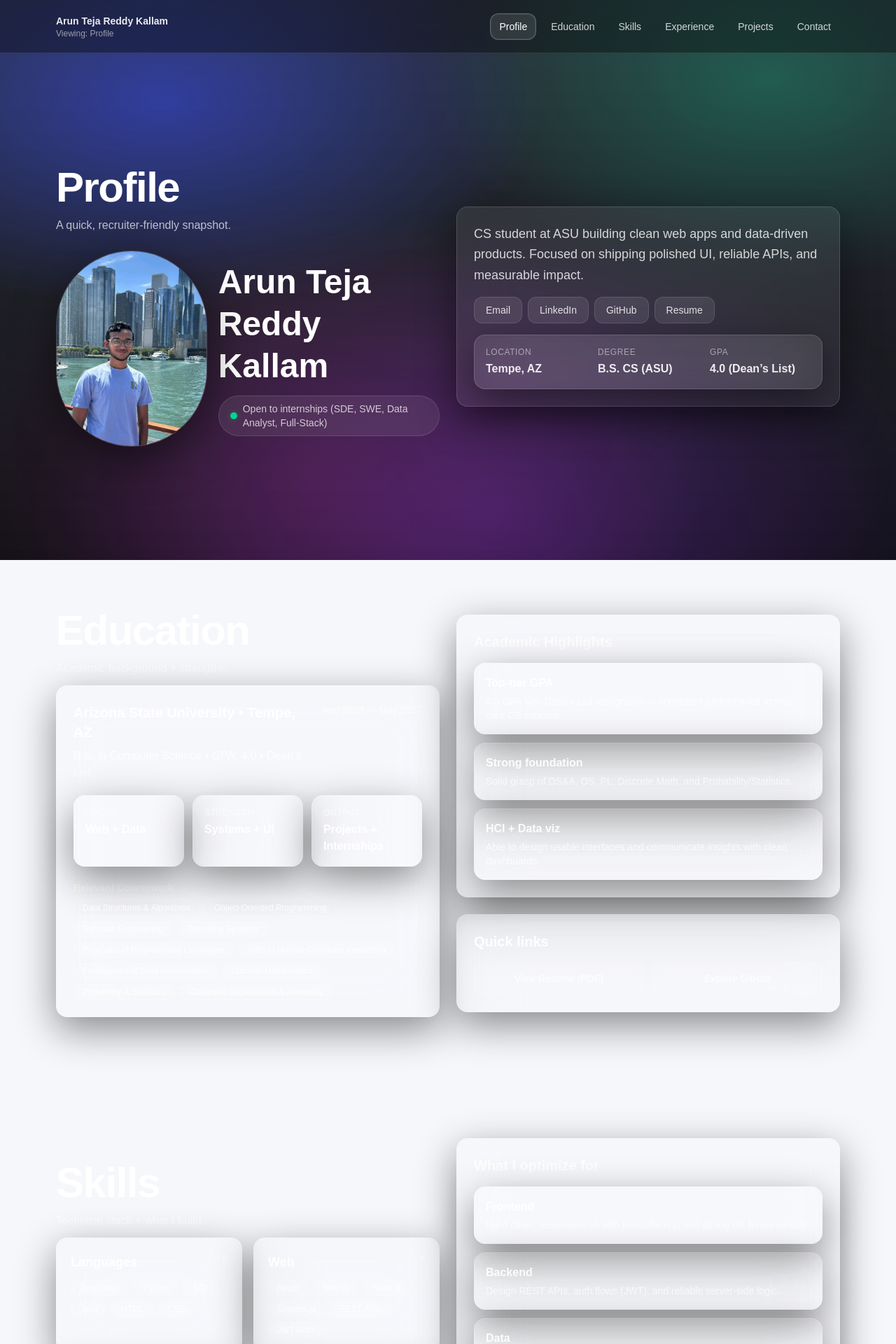
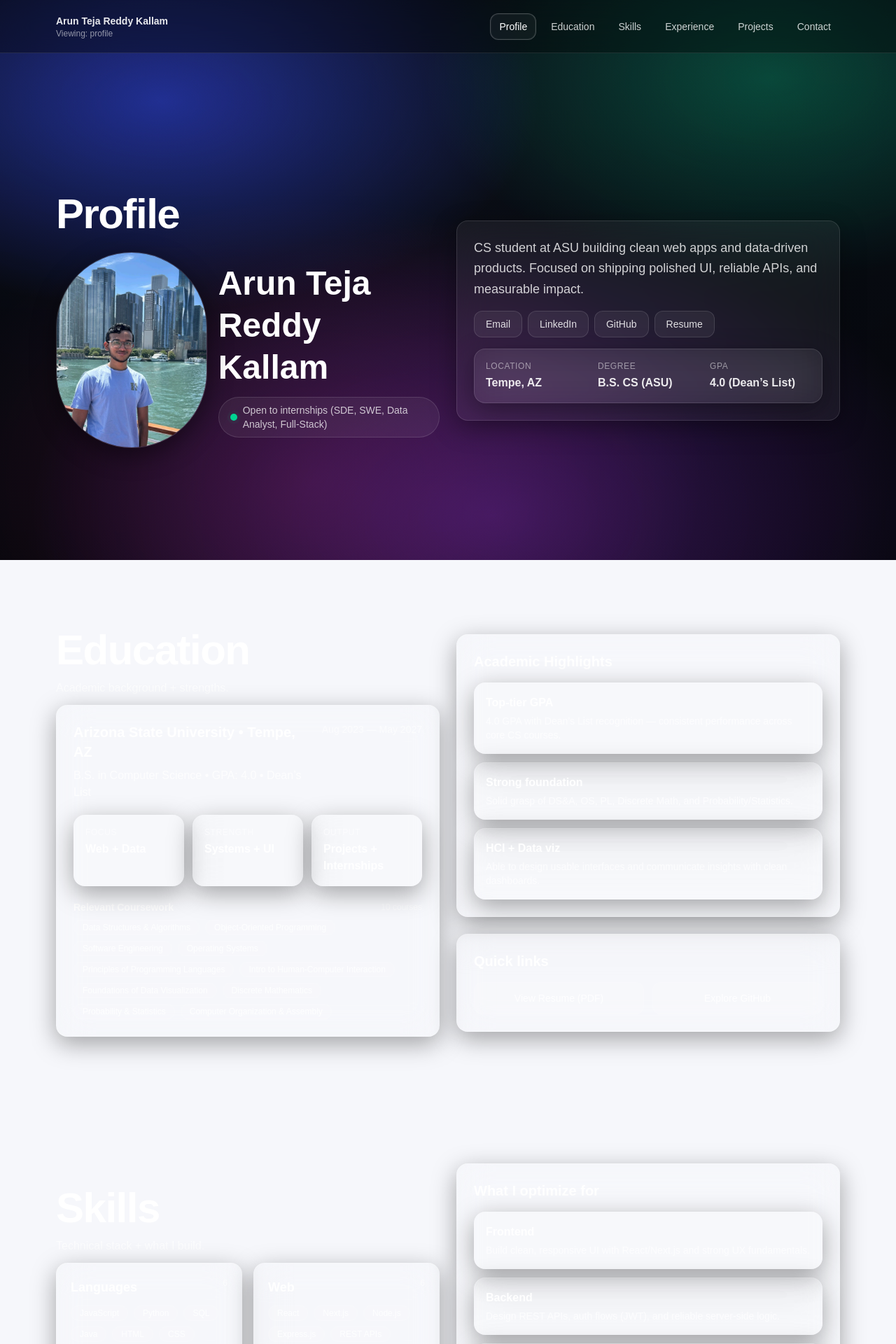
Before and after one commit to akallam04/arun-portfolio, a Next.js app: page / in a window 1280 px wide. Shown: the top 1920 px of the page at 70% size. Built offline with nearby package versions, Linux system fonts and the light colour scheme.

Commit message:
Fix background + styling

```diff
--- a/app/page.tsx
+++ b/app/page.tsx
@@ -24,7 +24,7 @@ function cn(...classes: Array<string | false | null | undefined>) {
 
 function Chip({ children }: { children: React.ReactNode }) {
   return (
-    <span className="inline-flex items-center rounded-full border border-white/12 bg-white/[0.06] px-3 py-1 text-[12px] leading-none text-white/80 backdrop-blur-md">
+    <span className="inline-flex items-center rounded-full border border-white/12 bg-white/[0.05] px-3 py-1 text-[12px] leading-none text-white/80">
       {children}
     </span>
   );
@@ -40,8 +40,7 @@ function Card({
   return (
     <div
       className={cn(
-        // Apple-ish frosted glass
-        "rounded-2xl border border-white/14 bg-white/[0.08] shadow-[0_18px_55px_rgba(0,0,0,0.45)] backdrop-blur-2xl",
+        "rounded-2xl border border-white/12 bg-white/[0.06] shadow-[0_10px_35px_rgba(0,0,0,0.35)] backdrop-blur-xl",
         className
       )}
     >
@@ -70,7 +69,7 @@ function CopyButton({ value }: { value: string }) {
           window.setTimeout(() => setCopied(false), 1200);
         } catch {}
       }}
-      className="rounded-xl border border-white/12 bg-white/[0.08] px-3 py-2 text-sm text-white/85 backdrop-blur-xl transition hover:bg-white/[0.12] hover:text-white"
+      className="rounded-xl border border-white/12 bg-white/[0.06] px-3 py-2 text-sm text-white/85 transition hover:bg-white/[0.10] hover:text-white"
     >
       {copied ? "Copied" : "Copy"}
     </button>
@@ -86,7 +85,7 @@ export default function Page() {
         key: "profile",
         label: "Profile",
         title: "Profile",
-
+        subtitle: "A quick, recruiter-friendly snapshot.",
       },
       {
         key: "education",
@@ -124,7 +123,6 @@ export default function Page() {
 
   const rootRef = useRef<HTMLDivElement | null>(null);
 
-  // callback refs — no createRef/Map TS drama
   const elByKeyRef = useRef<Record<SectionKey, HTMLElement | null>>({
     profile: null,
     education: null,
@@ -137,9 +135,11 @@ export default function Page() {
   const [active, setActive] = useState<SectionKey>("profile");
 
   useEffect(() => {
+    const root = rootRef.current;
+    if (!root) return;
+
     const obs = new IntersectionObserver(
       (entries) => {
-        // choose the most visible section
         const vis = entries
           .filter((e) => e.isIntersecting)
           .sort(
@@ -154,7 +154,7 @@ export default function Page() {
       {
         root: null,
         threshold: [0.35, 0.5, 0.65],
-        rootMargin: `-${NAV_H + 10}px 0px -35% 0px`,
+        rootMargin: `-${NAV_H + 8}px 0px -35% 0px`,
       }
     );
 
@@ -173,37 +173,32 @@ export default function Page() {
   };
 
   const hoverOnly =
-    "border-transparent bg-transparent text-white/80 hover:border-white/16 hover:bg-white/[0.09] hover:text-white";
+    "border-transparent bg-transparent text-white/80 hover:border-white/16 hover:bg-white/[0.07] hover:text-white";
 
   const activeStyle =
-    "border-white/22 bg-white/[0.10] text-white shadow-[0_0_0_1px_rgba(255,255,255,0.07)_inset]";
-
-  const activeLabel =
-    sections.find((s) => s.key === active)?.label ?? active;
-
-  // shared section height: one “screen” under the nav
-  const sectionMinH = `calc(100vh - ${NAV_H}px)`;
-
-  // shared “Contact-like” frame: centered content and consistent spacing
-  const SectionFrame = ({ children }: { children: React.ReactNode }) => (
-    <div
-      className="mx-auto w-full max-w-6xl px-4"
-      style={{ minHeight: sectionMinH }}
-    >
-      <div className="flex min-h-[inherit] items-center py-10">
-        <div className="w-full">{children}</div>
-      </div>
-    </div>
-  );
+    "border-white/22 bg-white/[0.04] text-white shadow-[0_0_0_1px_rgba(255,255,255,0.05)_inset]";
 
   return (
     <div ref={rootRef} className="min-h-screen text-white">
-      {/* Background comes from layout.tsx + globals.css (.bg-apple).
-          Nothing else needed here. */}
+      {/* ✅ Background COLORS ONLY (premium blue → green + purple base) */}
+      <div className="pointer-events-none fixed inset-0 -z-10">
+        <div
+          className="absolute inset-0"
+          style={{
+            background:
+              "radial-gradient(1100px 700px at 18% 18%, rgba(90,110,255,0.28), transparent 60%)," +
+              "radial-gradient(1000px 700px at 82% 20%, rgba(30,210,160,0.22), transparent 60%)," +
+              "radial-gradient(1200px 850px at 50% 92%, rgba(210,60,255,0.18), transparent 65%)," +
+              "linear-gradient(180deg, rgba(0,0,0,0.92), rgba(0,0,0,0.96))",
+            filter: "saturate(115%)",
+          }}
+        />
+        <div className="absolute inset-0 bg-[radial-gradient(circle_at_50%_30%,rgba(255,255,255,0.06),transparent_55%)]" />
+      </div>
 
       {/* Top Nav */}
       <header
-        className="sticky top-0 z-50 border-b border-white/10 bg-black/35 backdrop-blur-2xl"
+        className="sticky top-0 z-50 border-b border-white/10 bg-black/35 backdrop-blur-xl"
         style={{ height: NAV_H }}
       >
         <div className="mx-auto flex h-full w-full max-w-6xl items-center justify-between gap-3 px-4">
@@ -212,7 +207,7 @@ export default function Page() {
               Arun Teja Reddy Kallam
             </div>
             <div className="truncate text-xs text-white/55">
-              Viewing: {activeLabel}
+              Viewing: {active}
             </div>
           </div>
 
@@ -238,29 +233,30 @@ export default function Page() {
         </div>
       </header>
 
-      {/* Snap fixes “sections merging” and makes each section behave like Contact */}
-      <main className="snap-y snap-mandatory">
+      <main className="mx-auto w-full max-w-6xl px-4">
+        <div className="space-y-12 py-10">
           {/* PROFILE */}
           <section
             data-key="profile"
             ref={(el) => {
               elByKeyRef.current.profile = el;
             }}
-          className="snap-start"
+            className="scroll-mt-[90px]"
             style={{ scrollMarginTop: NAV_H + 18 }}
           >
-          <SectionFrame>
-            <div className="grid items-center gap-6 lg:grid-cols-2">
+            <div
+              className="grid items-center gap-6 lg:grid-cols-2"
+              style={{ minHeight: `calc(100vh - ${NAV_H}px - 40px)` }}
+            >
               <div className="space-y-3">
                 <h1 className="text-5xl font-semibold tracking-tight md:text-6xl">
                   Profile
                 </h1>
-                <p className="max-w-xl text-white/70">
-                  A quick, recruiter-friendly snapshot.
-                </p>
+
+                {/* ✅ removed: "A quick, recruiter-friendly snapshot." */}
 
                 <div className="mt-6 flex flex-col gap-4 sm:flex-row sm:items-center">
-                  <div className="relative h-[240px] w-[240px] overflow-hidden rounded-full border border-white/14 bg-white/[0.06] shadow-[0_18px_60px_rgba(0,0,0,0.50)] backdrop-blur-2xl md:h-[280px] md:w-[280px]">
+                  <div className="relative h-[240px] w-[240px] overflow-hidden rounded-full border border-white/14 bg-white/[0.03] shadow-[0_10px_35px_rgba(0,0,0,0.45)] md:h-[280px] md:w-[280px]">
                     <Image
                       src="/avatar.jpg"
                       alt="Arun Teja Reddy Kallam"
@@ -276,7 +272,7 @@ export default function Page() {
                       <br />
                       Kallam
                     </div>
-                    <div className="mt-3 inline-flex items-center gap-2 rounded-full border border-white/12 bg-white/[0.08] px-4 py-2 text-sm text-white/75 backdrop-blur-2xl">
+                    <div className="mt-3 inline-flex items-center gap-2 rounded-full border border-white/12 bg-white/[0.06] px-4 py-2 text-sm text-white/75">
                       <IconDot />
                       Open to internships (SDE, SWE, Data Analyst, Full-Stack)
                     </div>
@@ -295,7 +291,7 @@ export default function Page() {
                   <div className="flex flex-wrap gap-2">
                     <a
                       href="mailto:akallam04@gmail.com"
-                      className="rounded-xl border border-white/12 bg-white/[0.08] px-4 py-2 text-sm text-white/85 backdrop-blur-2xl transition hover:bg-white/[0.12] hover:text-white"
+                      className="rounded-xl border border-white/12 bg-white/[0.06] px-4 py-2 text-sm text-white/85 transition hover:bg-white/[0.10] hover:text-white"
                     >
                       Email
                     </a>
@@ -303,7 +299,7 @@ export default function Page() {
                       href="https://linkedin.com/in/akallam3"
                       target="_blank"
                       rel="noreferrer"
-                      className="rounded-xl border border-white/12 bg-white/[0.08] px-4 py-2 text-sm text-white/85 backdrop-blur-2xl transition hover:bg-white/[0.12] hover:text-white"
+                      className="rounded-xl border border-white/12 bg-white/[0.06] px-4 py-2 text-sm text-white/85 transition hover:bg-white/[0.10] hover:text-white"
                     >
                       LinkedIn
                     </a>
@@ -311,7 +307,7 @@ export default function Page() {
                       href="https://github.com/akallam04"
                       target="_blank"
                       rel="noreferrer"
-                      className="rounded-xl border border-white/12 bg-white/[0.08] px-4 py-2 text-sm text-white/85 backdrop-blur-2xl transition hover:bg-white/[0.12] hover:text-white"
+                      className="rounded-xl border border-white/12 bg-white/[0.06] px-4 py-2 text-sm text-white/85 transition hover:bg-white/[0.10] hover:text-white"
                     >
                       GitHub
                     </a>
@@ -319,7 +315,7 @@ export default function Page() {
                       href="/resume.pdf"
                       target="_blank"
                       rel="noreferrer"
-                      className="rounded-xl border border-white/12 bg-white/[0.08] px-4 py-2 text-sm text-white/85 backdrop-blur-2xl transition hover:bg-white/[0.12] hover:text-white"
+                      className="rounded-xl border border-white/12 bg-white/[0.06] px-4 py-2 text-sm text-white/85 transition hover:bg-white/[0.10] hover:text-white"
                     >
                       Resume
                     </a>
@@ -356,7 +352,6 @@ export default function Page() {
                 </div>
               </Card>
             </div>
-          </SectionFrame>
           </section>
 
           {/* EDUCATION */}
@@ -365,11 +360,13 @@ export default function Page() {
             ref={(el) => {
               elByKeyRef.current.education = el;
             }}
-          className="snap-start"
+            className="scroll-mt-[90px]"
             style={{ scrollMarginTop: NAV_H + 18 }}
           >
-          <SectionFrame>
-            <div className="grid items-center gap-6 lg:grid-cols-2">
+            <div
+              className="grid items-center gap-6 lg:grid-cols-2"
+              style={{ minHeight: `calc(100vh - ${NAV_H}px - 40px)` }}
+            >
               <div className="space-y-3">
                 <h2 className="text-5xl font-semibold tracking-tight md:text-6xl">
                   Education
@@ -425,9 +422,6 @@ export default function Page() {
                       </div>
                       <div className="text-xs text-white/55">10 courses</div>
                     </div>
-
-                    {/* Prevent overflow: internal scroll if needed */}
-                    <div className="max-h-[170px] overflow-auto pr-2">
                     <div className="flex flex-wrap gap-2">
                       <Chip>Data Structures & Algorithms</Chip>
                       <Chip>Object-Oriented Programming</Chip>
@@ -439,7 +433,6 @@ export default function Page() {
                       <Chip>Discrete Mathematics</Chip>
                       <Chip>Probability & Statistics</Chip>
                       <Chip>Computer Organization & Assembly</Chip>
-                      </div>
                     </div>
                   </div>
                 </Card>
@@ -490,7 +483,7 @@ export default function Page() {
                       href="/resume.pdf"
                       target="_blank"
                       rel="noreferrer"
-                      className="rounded-xl border border-white/12 bg-white/[0.08] px-4 py-3 text-center text-sm text-white/85 backdrop-blur-2xl transition hover:bg-white/[0.12] hover:text-white"
+                      className="rounded-xl border border-white/12 bg-white/[0.06] px-4 py-3 text-center text-sm text-white/85 transition hover:bg-white/[0.10] hover:text-white"
                     >
                       View Resume (PDF)
                     </a>
@@ -498,7 +491,7 @@ export default function Page() {
                       href="https://github.com/akallam04"
                       target="_blank"
                       rel="noreferrer"
-                      className="rounded-xl border border-white/12 bg-white/[0.08] px-4 py-3 text-center text-sm text-white/85 backdrop-blur-2xl transition hover:bg-white/[0.12] hover:text-white"
+                      className="rounded-xl border border-white/12 bg-white/[0.06] px-4 py-3 text-center text-sm text-white/85 transition hover:bg-white/[0.10] hover:text-white"
                     >
                       Explore GitHub
                     </a>
@@ -506,7 +499,6 @@ export default function Page() {
                 </Card>
               </div>
             </div>
-          </SectionFrame>
           </section>
 
           {/* SKILLS */}
@@ -515,11 +507,13 @@ export default function Page() {
             ref={(el) => {
               elByKeyRef.current.skills = el;
             }}
-          className="snap-start"
+            className="scroll-mt-[90px]"
             style={{ scrollMarginTop: NAV_H + 18 }}
           >
-          <SectionFrame>
-            <div className="grid items-center gap-6 lg:grid-cols-2">
+            <div
+              className="grid items-center gap-6 lg:grid-cols-2"
+              style={{ minHeight: `calc(100vh - ${NAV_H}px - 40px)` }}
+            >
               <div className="space-y-3">
                 <h2 className="text-5xl font-semibold tracking-tight md:text-6xl">
                   Skills
@@ -638,7 +632,6 @@ export default function Page() {
                 </Card>
               </div>
             </div>
-          </SectionFrame>
           </section>
 
           {/* EXPERIENCE */}
@@ -647,18 +640,24 @@ export default function Page() {
             ref={(el) => {
               elByKeyRef.current.experience = el;
             }}
-          className="snap-start"
+            className="scroll-mt-[90px]"
             style={{ scrollMarginTop: NAV_H + 18 }}
           >
-          <SectionFrame>
+            <div
+              className="grid items-center gap-6"
+              style={{ minHeight: `calc(100vh - ${NAV_H}px - 40px)` }}
+            >
               <div className="space-y-3">
                 <h2 className="text-5xl font-semibold tracking-tight md:text-6xl">
                   Experience
                 </h2>
                 <p className="text-white/70">Internships + measurable work.</p>
+              </div>
 
               <div className="grid gap-6 lg:grid-cols-2">
                 <Card className="p-6">
+                  <div className="flex items-start justify-between gap-4">
+                    <div className="min-w-0">
                       <div className="text-xl font-semibold text-white/92">
                         Junior Data Analyst • Food Forest AI
                       </div>
@@ -671,9 +670,10 @@ export default function Page() {
                         <Chip>Sheets/Excel</Chip>
                         <Chip>Enrichment</Chip>
                       </div>
+                    </div>
+                  </div>
 
-                  {/* Keep the section within one screen: internal scroll if needed */}
-                  <ul className="mt-5 max-h-[240px] space-y-3 overflow-auto pr-2 text-sm leading-relaxed text-white/75">
+                  <ul className="mt-5 space-y-3 text-sm leading-relaxed text-white/75">
                     <li className="flex gap-3">
                       <span className="mt-2 h-1.5 w-1.5 shrink-0 rounded-full bg-white/55" />
                       Cleaned and validated datasets for 500+ company profiles
@@ -696,6 +696,8 @@ export default function Page() {
                 </Card>
 
                 <Card className="p-6">
+                  <div className="flex items-start justify-between gap-4">
+                    <div className="min-w-0">
                       <div className="text-xl font-semibold text-white/92">
                         Full-Stack Web Development Intern • Prodigy InfoTech
                       </div>
@@ -708,8 +710,10 @@ export default function Page() {
                         <Chip>Responsive UI</Chip>
                         <Chip>GitHub</Chip>
                       </div>
+                    </div>
+                  </div>
 
-                  <ul className="mt-5 max-h-[240px] space-y-3 overflow-auto pr-2 text-sm leading-relaxed text-white/75">
+                  <ul className="mt-5 space-y-3 text-sm leading-relaxed text-white/75">
                     <li className="flex gap-3">
                       <span className="mt-2 h-1.5 w-1.5 shrink-0 rounded-full bg-white/55" />
                       Built responsive web pages using HTML, CSS, and JavaScript,
@@ -729,7 +733,6 @@ export default function Page() {
                 </Card>
               </div>
             </div>
-          </SectionFrame>
           </section>
 
           {/* PROJECTS */}
@@ -738,15 +741,21 @@ export default function Page() {
             ref={(el) => {
               elByKeyRef.current.projects = el;
             }}
-          className="snap-start"
+            className="scroll-mt-[90px]"
             style={{ scrollMarginTop: NAV_H + 18 }}
           >
-          <SectionFrame>
+            <div
+              className="grid items-center gap-6"
+              style={{ minHeight: `calc(100vh - ${NAV_H}px - 40px)` }}
+            >
               <div className="space-y-3">
                 <h2 className="text-5xl font-semibold tracking-tight md:text-6xl">
                   Projects
                 </h2>
-              <p className="text-white/70">Selected work with impact + stack.</p>
+                <p className="text-white/70">
+                  Selected work with impact + stack.
+                </p>
+              </div>
 
               <div className="grid gap-6 lg:grid-cols-2">
                 <Card className="p-6">
@@ -767,9 +776,9 @@ export default function Page() {
 
                   <div className="mt-5">
                     <div className="mb-2 text-sm font-semibold text-white/85">
-                      Highlights
+                      Impact
                     </div>
-                    <ul className="max-h-[220px] space-y-2 overflow-auto pr-2 text-sm text-white/75">
+                    <ul className="space-y-2 text-sm text-white/75">
                       <li className="flex gap-3">
                         <span className="mt-2 h-1.5 w-1.5 shrink-0 rounded-full bg-white/55" />
                         Protected routes + JWT sessions
@@ -802,9 +811,9 @@ export default function Page() {
 
                   <div className="mt-5">
                     <div className="mb-2 text-sm font-semibold text-white/85">
-                      Highlights
+                      Impact
                     </div>
-                    <ul className="max-h-[220px] space-y-2 overflow-auto pr-2 text-sm text-white/75">
+                    <ul className="space-y-2 text-sm text-white/75">
                       <li className="flex gap-3">
                         <span className="mt-2 h-1.5 w-1.5 shrink-0 rounded-full bg-white/55" />
                         Revenue trends & segmentation
@@ -822,20 +831,21 @@ export default function Page() {
                 </Card>
               </div>
             </div>
-          </SectionFrame>
           </section>
 
-        {/* CONTACT (keep style, tighten spacing + show full email) */}
+          {/* CONTACT */}
           <section
             data-key="contact"
             ref={(el) => {
               elByKeyRef.current.contact = el;
             }}
-          className="snap-start"
+            className="scroll-mt-[90px] pb-10"
             style={{ scrollMarginTop: NAV_H + 18 }}
           >
-          <SectionFrame>
-            <div className="grid items-center gap-6 lg:grid-cols-2">
+            <div
+              className="grid items-center gap-6 lg:grid-cols-2"
+              style={{ minHeight: `calc(100vh - ${NAV_H}px - 40px)` }}
+            >
               <div className="space-y-3">
                 <h2 className="text-5xl font-semibold tracking-tight md:text-6xl">
                   Contact
@@ -847,7 +857,6 @@ export default function Page() {
                     Reach me
                   </div>
 
-                  {/* Less “empty space”: tighter grid + tighter cards */}
                   <div className="mt-4 grid gap-3 sm:grid-cols-2">
                     <Card className="p-4">
                       <div className="text-xs tracking-wider text-white/50">
@@ -905,7 +914,7 @@ export default function Page() {
                   <div className="mt-4 flex flex-wrap gap-2">
                     <a
                       href="mailto:akallam04@gmail.com"
-                      className="rounded-xl border border-white/12 bg-white/[0.08] px-4 py-2 text-sm text-white/85 backdrop-blur-2xl transition hover:bg-white/[0.12] hover:text-white"
+                      className="rounded-xl border border-white/12 bg-white/[0.06] px-4 py-2 text-sm text-white/85 transition hover:bg-white/[0.10] hover:text-white"
                     >
                       Email me
                     </a>
@@ -913,7 +922,7 @@ export default function Page() {
                       href="/resume.pdf"
                       target="_blank"
                       rel="noreferrer"
-                      className="rounded-xl border border-white/12 bg-white/[0.08] px-4 py-2 text-sm text-white/85 backdrop-blur-2xl transition hover:bg-white/[0.12] hover:text-white"
+                      className="rounded-xl border border-white/12 bg-white/[0.06] px-4 py-2 text-sm text-white/85 transition hover:bg-white/[0.10] hover:text-white"
                     >
                       Open resume
                     </a>
@@ -931,8 +940,8 @@ export default function Page() {
                       Polished UI + clean code
                     </div>
                     <div className="mt-1 text-sm text-white/70">
-                      I care about layout, readability, and shipping professional
-                      interfaces.
+                      I care about layout, readability, and shipping
+                      professional interfaces.
                     </div>
                   </Card>
                   <Card className="p-4">
@@ -945,7 +954,9 @@ export default function Page() {
                     </div>
                   </Card>
                   <Card className="p-4">
-                    <div className="font-semibold text-white/90">Data mindset</div>
+                    <div className="font-semibold text-white/90">
+                      Data mindset
+                    </div>
                     <div className="mt-1 text-sm text-white/70">
                       I’m comfortable turning messy data into usable structure
                       and insight.
@@ -954,8 +965,8 @@ export default function Page() {
                 </div>
               </Card>
             </div>
-          </SectionFrame>
           </section>
+        </div>
       </main>
     </div>
   );
```
Lines whose indentation alone changed are shown as unchanged.
